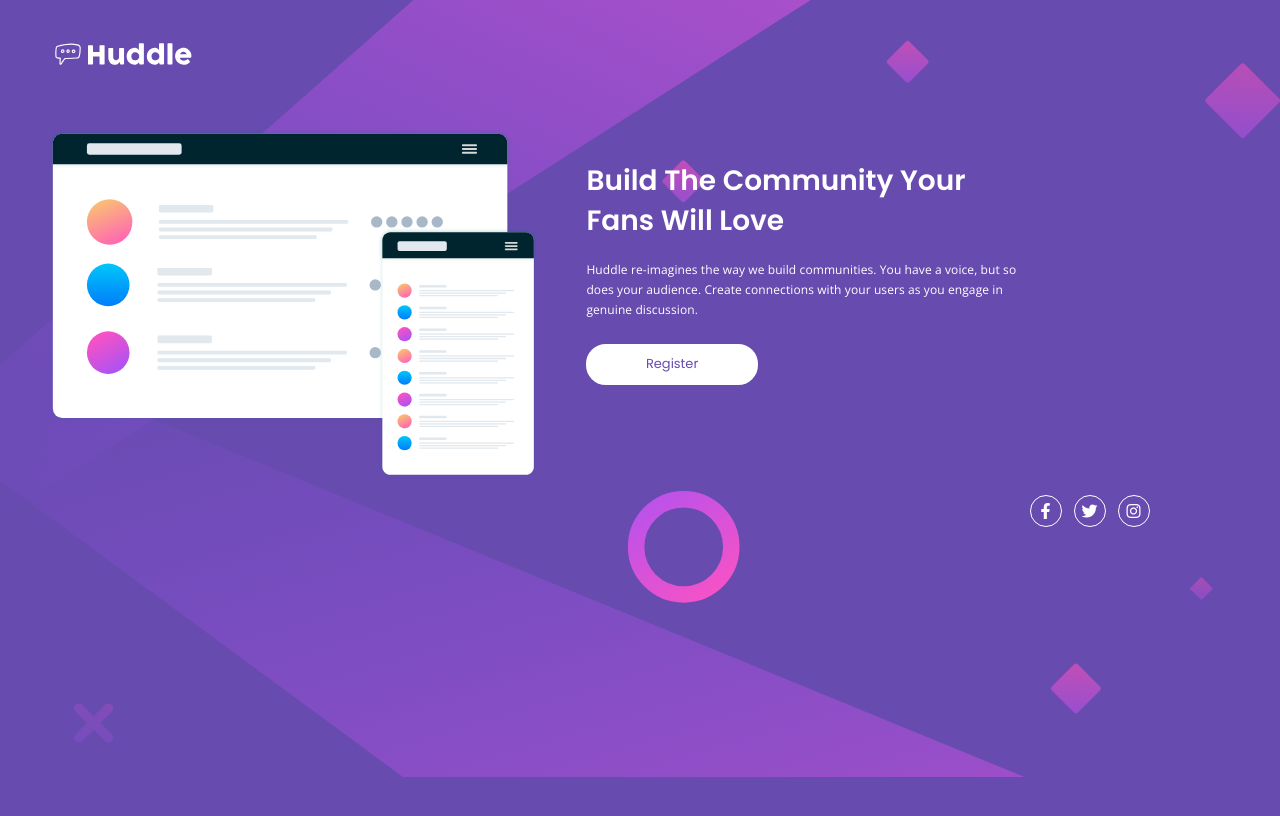
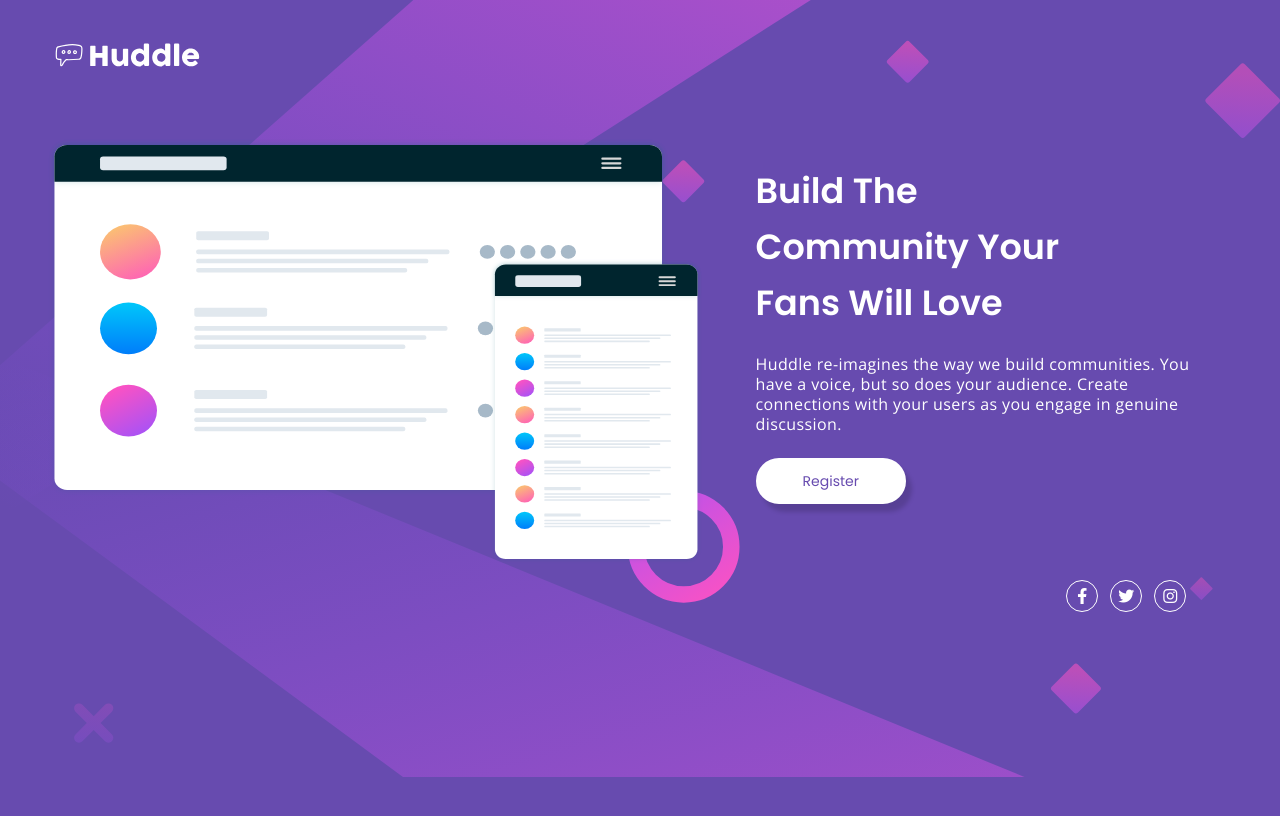
Before and after one commit to PremKumarK1812/huddle-landing-page-with-single-introductory-section, a plain HTML site: page index.html in a window 1280 px wide. Drawn offline with nearby package versions, Linux system fonts and the light colour scheme.

Commit message:
change size

```diff
--- a/Styles/style.css
+++ b/Styles/style.css
@@ -81,8 +81,9 @@ body{
 
 .register-button{
   width: 60%;
-  border-radius: 20px;
+  border-radius: 50px;
   padding: 0.5rem;
+  box-shadow: 6px  8px 4px rgba(0,0,0,0.15);
   background-color: white;
   border: 2px solid white;
   color: var(--clr-Violet);
@@ -132,54 +133,54 @@ body{
   }
 
   .huddle-logo{
-    width: 147px;
+    width: 155px;
     margin-bottom: 1.25rem;
   }
 
   .main{
     display: flex;
-    gap: 3rem;
+    gap: 7rem;
     margin-bottom: 1rem;
   }
 
   .website-image{
-    height: 350px;
-    width: 100%;
+    height: 425px;
+    width: 110%;
   }
 
   .left-container{
-    margin-top: 2rem;
+    margin-top: 2.5rem;
   }
 
   .right-container{
-    width: 40%;
+    width: 41%;
     justify-content: left;
     align-items: flex-start;
     margin-top: 2rem;
   }
 
   .title{
-    width: 90%;
-    font-size: 28px;
+    width: 75%;
+    font-size: 35px;
     font-weight: 600;
-    line-height: 2.5rem;
+    line-height: 3.5rem;
     text-align: left;
   }
 
   .description{
     text-align: left;
-    font-size: 12px;
-    letter-spacing: 0.1px;
+    font-size: 16px;
+    letter-spacing: 0.4px;
   }
 
   .register-button{
-    font-size: 13px;
-    width: 35%;
-    padding: 0.7rem;
+    font-size: 14px;
+    width: 30%;
+    padding: 0.8rem;
   }
 
   .footer-icons{
-    width: 90%;
+    width: 93%;
     justify-content: flex-end;
   }
 }
```
